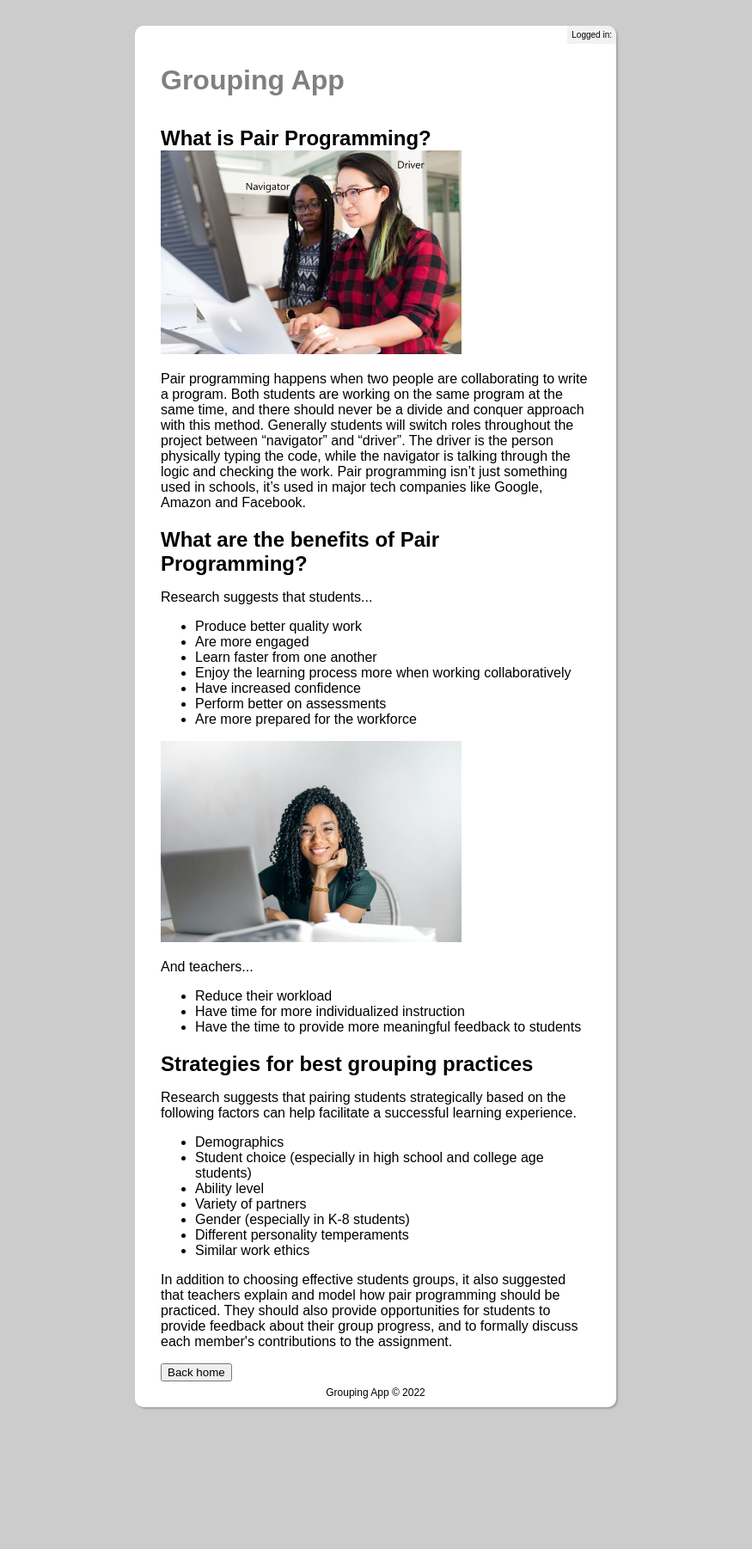
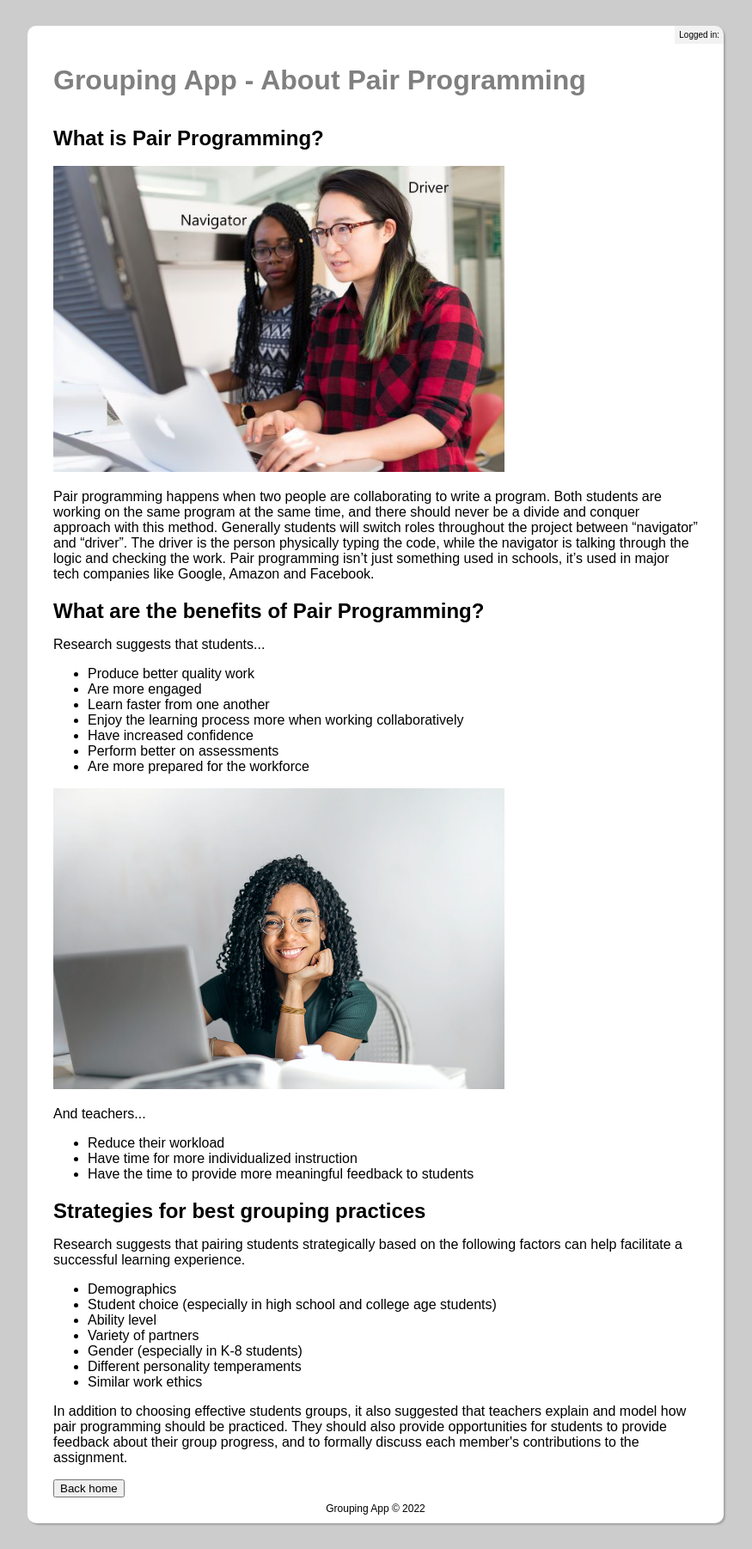
Before and after one commit to scsaunders/student-grouping-app, a Flask app: template templates/aboutPairProgramming.html in a window 1280 px wide. Shown: the whole page at 86% size, without its empty margins (203-1078 px from the left). Before the commit the page ends 1639 px from the top, so only its background shows below. Run offline with Flask 2, Linux system fonts and the light colour scheme; the template is opened without the code that fills it, so the values that code supplies are empty; some libraries are stand-ins or nearby versions.

Commit message:
updated css for about pages

```diff
--- a/static/style.css
+++ b/static/style.css
@@ -26,10 +26,16 @@ table {
     padding: 30px;
     border-radius: 10px;
     min-height: 630px;
-    max-width: 500px;
+    max-width: 750px;
     overflow: hidden;
     box-shadow: 2px 2px 2px rgba(0,0,0,.2);
   }
+  .iframe {
+    width: 90%;
+    height: 280px;
+    max-width: 500px;
+  }
+
   body {
     background-color:rgba(0, 0, 0, .2);
   }
--- a/templates/aboutPairProgramming.html
+++ b/templates/aboutPairProgramming.html
@@ -11,8 +11,8 @@
         <div id="user">
           Logged in: {{ user_info|safe }}
         </div>
-        <h1>Grouping App</h1>
-        <h2>What is Pair Programming?</h2>
+        <h1>Grouping App - About Pair Programming</h1>
+        <h2>What is Pair Programming?</h2><br>
     <img src = "static/driver.jpg" width = "70%">
         <p>Pair programming happens when two people are collaborating to write a program.
 Both students are working on the same program at the same time, and there should never be a divide and conquer approach with this method.
```
Also changed, not shown: templates/howToUse.html (+9 -8 lines).
